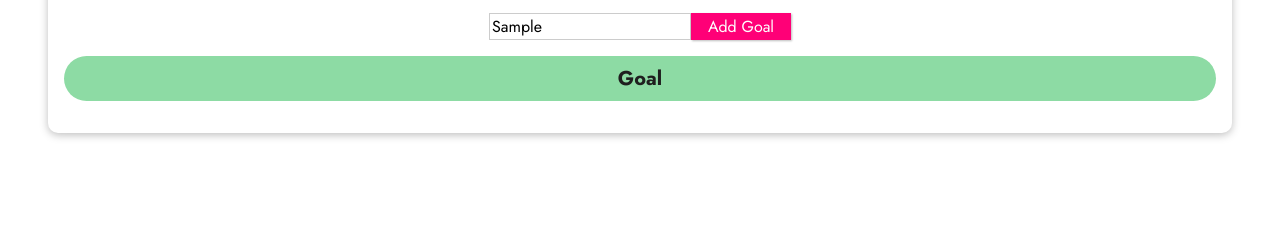
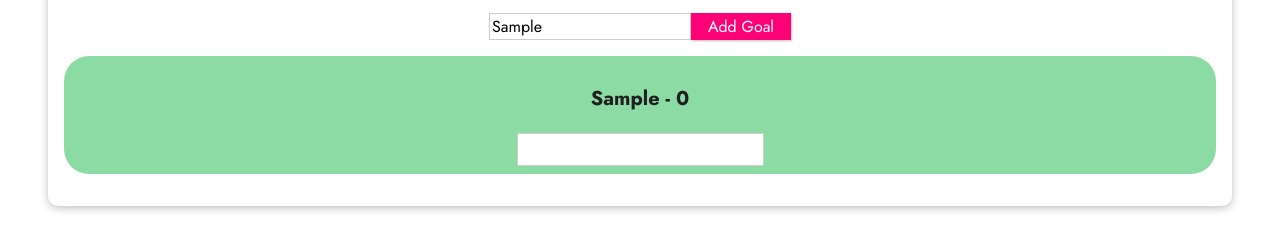
Before and after one commit to StreeNeans/vue-complete-guide, a plain HTML site: page index.html in a window 1280 px wide. Both pictures are taken after typing "Sample" into the empty fields and a click on the button "Add Goal". Shown: the part 286-536 px from the top of the page. Drawn offline with nearby package versions, Linux system fonts and the light colour scheme.

Commit message:
section 2 finished, onto section 3. V-ifs, click,stop,key, index. Vue course goals project ovo

```diff
--- a/app.js
+++ b/app.js
@@ -9,8 +9,10 @@ const app = Vue.createApp({
     addGoal() {
       this.goals.push(this.enteredGoalValue);
     },
+    removeGoal(idx) {
+      this.goals.splice(idx, 1);
+    }
   },
-
 });
 
 app.mount('#user-goals');
--- a/index.html
+++ b/index.html
@@ -20,10 +20,22 @@
       <h2>My course goals</h2>
       <input type="text" v-model="enteredGoalValue" />
       <button @click="addGoal">Add Goal</button>
-      <p v-if="goals.length === 0">No goals have been added yet - please start adding some!</p>
-      <ul>
-        <li>Goal</li>
+      <p v-if="goals.length === 0 ">No goals have been added yet - start adding some!</p>
+
+      <ul v-else>
+        <li v-for="(goal, index) in goals" :key="goal" @click="removeGoal(index)">
+        <p>{{ goal }} - {{ index }}</p>
+        <input type="text" @click.stop>
+      </li>
       </ul>
+
+      <!-- <ul>
+        <li v-for="num in 10">{{ num }}</li>
+      </ul> more examples - numbers -->
+      <!-- <ul>
+        <li v-for="(value, key, index) in {name: 'Nena', age: 100}">{{ key }}: {{ value }} - {{ index }}</li>
+      </ul> examples for other things ovo  -->
+
     </section>
   </body>
 </html>
```
